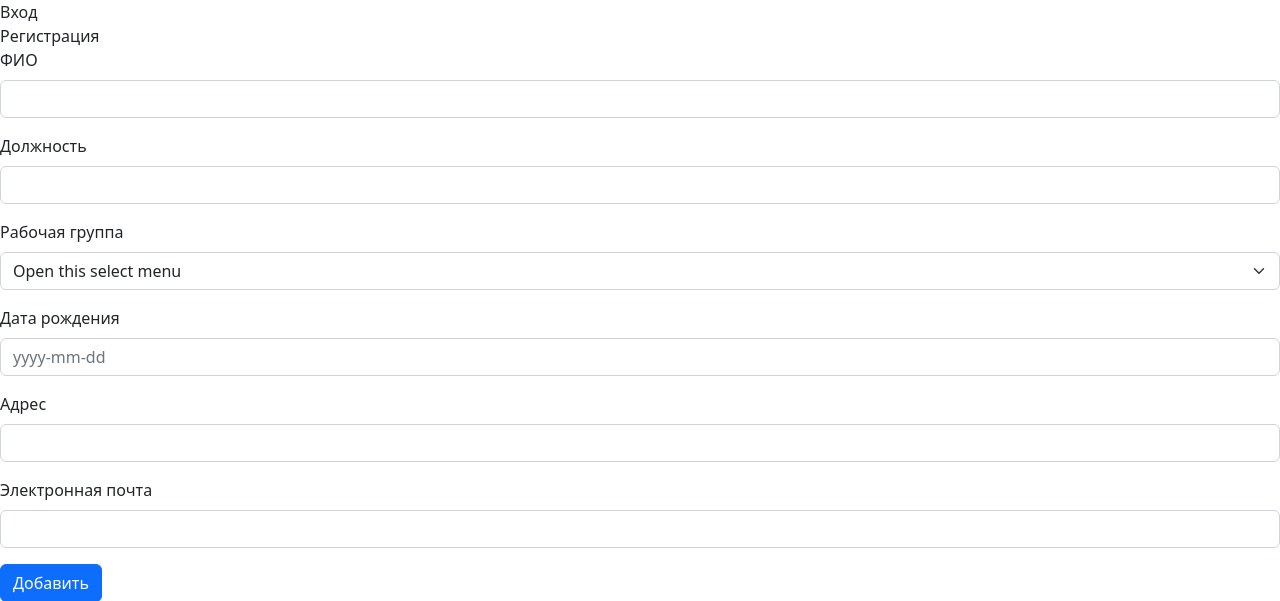
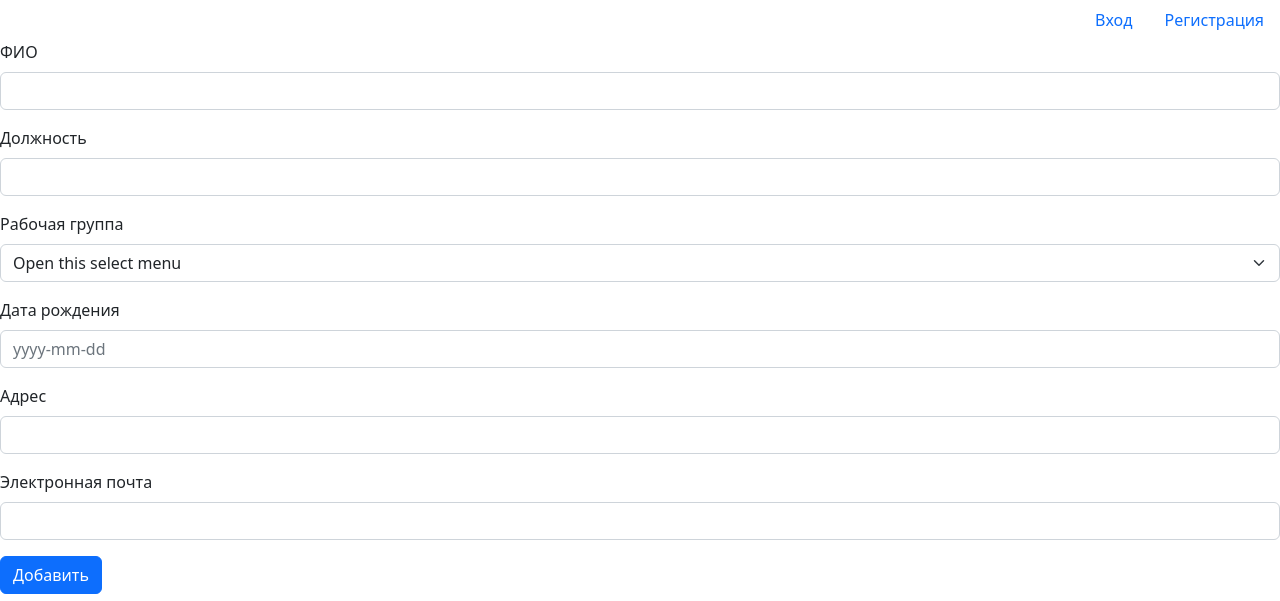
Before and after one commit to janmats/SKY, a Django app: page /createworker in a window 1280 px wide. Shown: the top 601 px of the page. Run offline with Django 4.2, Linux system fonts and the light colour scheme; data comes from the database, SQL or seed files in the repository; some libraries are stand-ins or nearby versions.

Commit message:
update base.html

```diff
--- a/templates/base.html
+++ b/templates/base.html
@@ -22,8 +22,11 @@
         	{% endfor %}
 {% endif %}
 {% if user.is_authenticated %}
-<a class="nav-item nav-link" href="{% url 'logout' %}">Выход</a>
-
+<ul class="nav justify-content-end">
+  <li class="nav-item">
+    <a class="nav-link active" aria-current="page" href="{% url 'logout' %}">Выход</a>
+  </li>
+</ul>
 <ul class="nav justify-content-center">
   <li class="nav-item">
     <a class="nav-link active" aria-current="page" href="/">Сотрудники</a>
@@ -36,8 +39,14 @@
   </li>
 </ul>
 {% else %}
-                <a class="nav-item nav-link" href="{% url 'login' %}">Вход</a>
-            	<a class="nav-item nav-link" href="{% url 'register' %}">Регистрация</a>
+<ul class="nav justify-content-end">
+  <li class="nav-item">
+    <a class="nav-link active" aria-current="page" href="{% url 'login' %}">Вход</a>
+  </li>
+    <li class="nav-item">
+    <a class="nav-link active" aria-current="page" href="{% url 'register' %}">Регистрация</a>
+  </li>
+</ul>
 {% endif %}
 {% block content %}{% endblock %}
 <script src="https://cdn.jsdelivr.net/npm/bootstrap@5.2.0/dist/js/bootstrap.bundle.min.js" integrity="sha384-A3rJD856KowSb7dwlZdYEkO39Gagi7vIsF0jrRAoQmDKKtQBHUuLZ9AsSv4jD4Xa" crossorigin="anonymous"></script>
```
